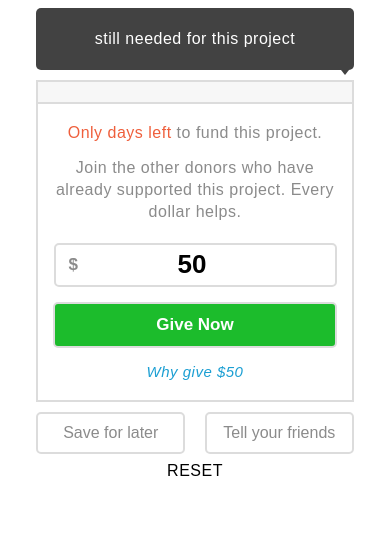
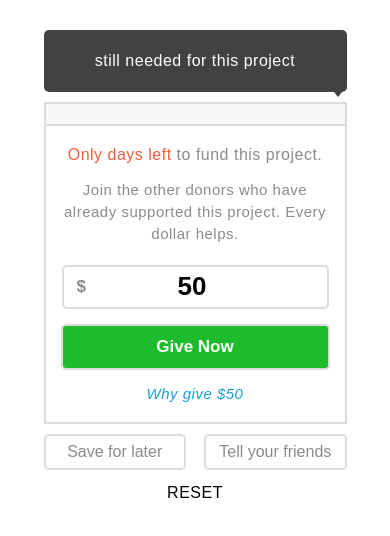
Before and after one commit to boJackEden/donate, a website: page client/donate.html in a window 390 px wide. Drawn offline with nearby package versions, Linux system fonts and the light colour scheme; some packages are replaced by stand-ins of ours; no server answers; a script that the page names is missing.

Commit message:
fix responsive problems

```diff
--- a/client/donate.html
+++ b/client/donate.html
@@ -10,6 +10,7 @@
     <script src="functions.js"></script>
     <script src="angular/angular.min.js"></script>
     <script type="text/javascript" src="app.js"></script>
+    <meta name="viewport" content="width=device-width, initial-scale=1.0">
     <title>Donate Now</title>
   </head>
   <body>
--- a/client/style.css
+++ b/client/style.css
@@ -150,11 +150,12 @@ button.tell-friends{
 
 @media(max-width: 508px) {
   .container {
-    width: 318px;
+    width: 303px;
     height: 444px;
     padding: 0px;
     border: none;
     margin: auto;
+    margin-top: 30px;
   }
   .needed-message{
     font-size: 16px;
@@ -171,10 +172,11 @@ button.tell-friends{
     margin-top: 15px;
     line-height: 22px;
     margin-bottom: 20px;
+    font-size: 15px;
   }
   .give .input {
     font-size: 17px;
-    width: 279px;
+    width: 263px;
     height: 40px;
   }
   .give #left .symbol {
@@ -197,6 +199,6 @@ button.tell-friends{
   }
   button.save-for-later, button.tell-friends{
     font-size: 16px;
-    padding: 10px;
+    padding: 7px;
   }
 }
```
